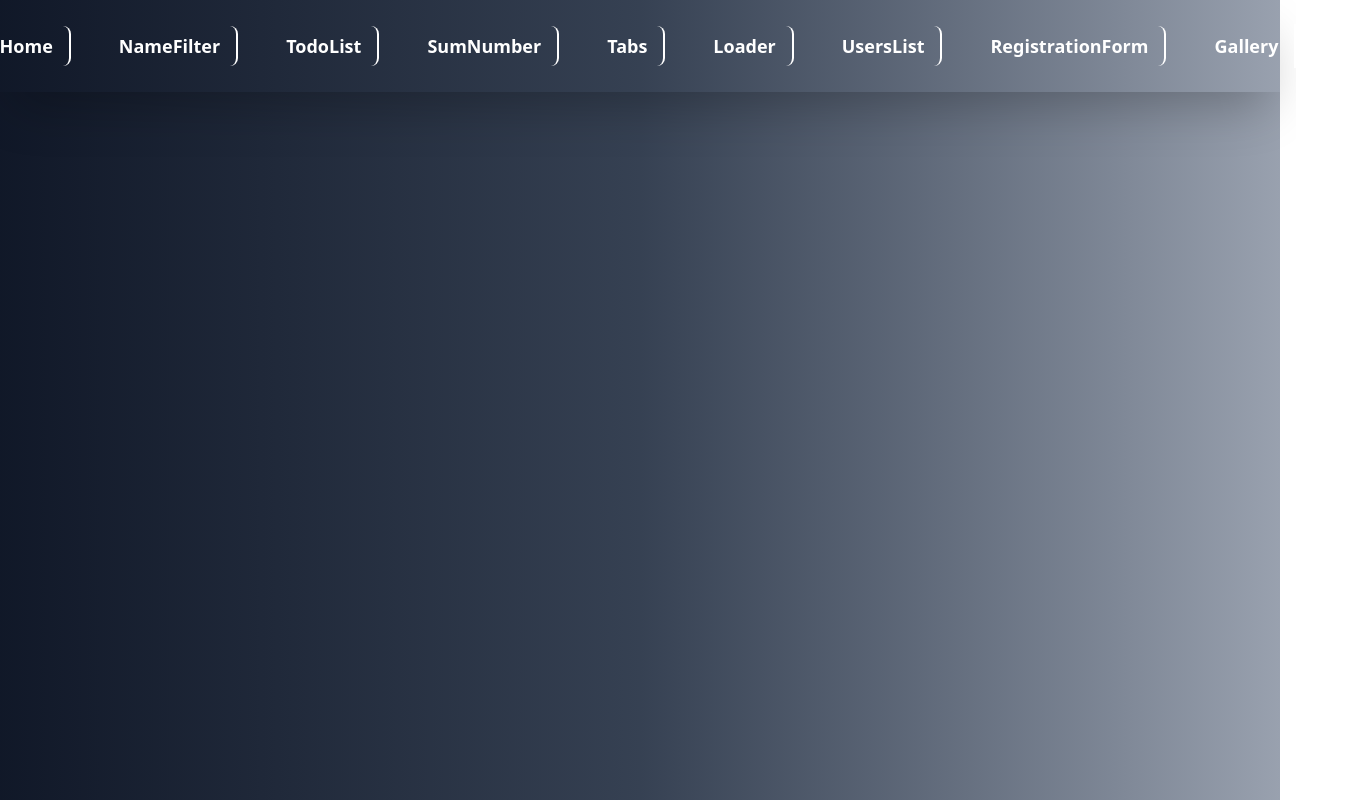
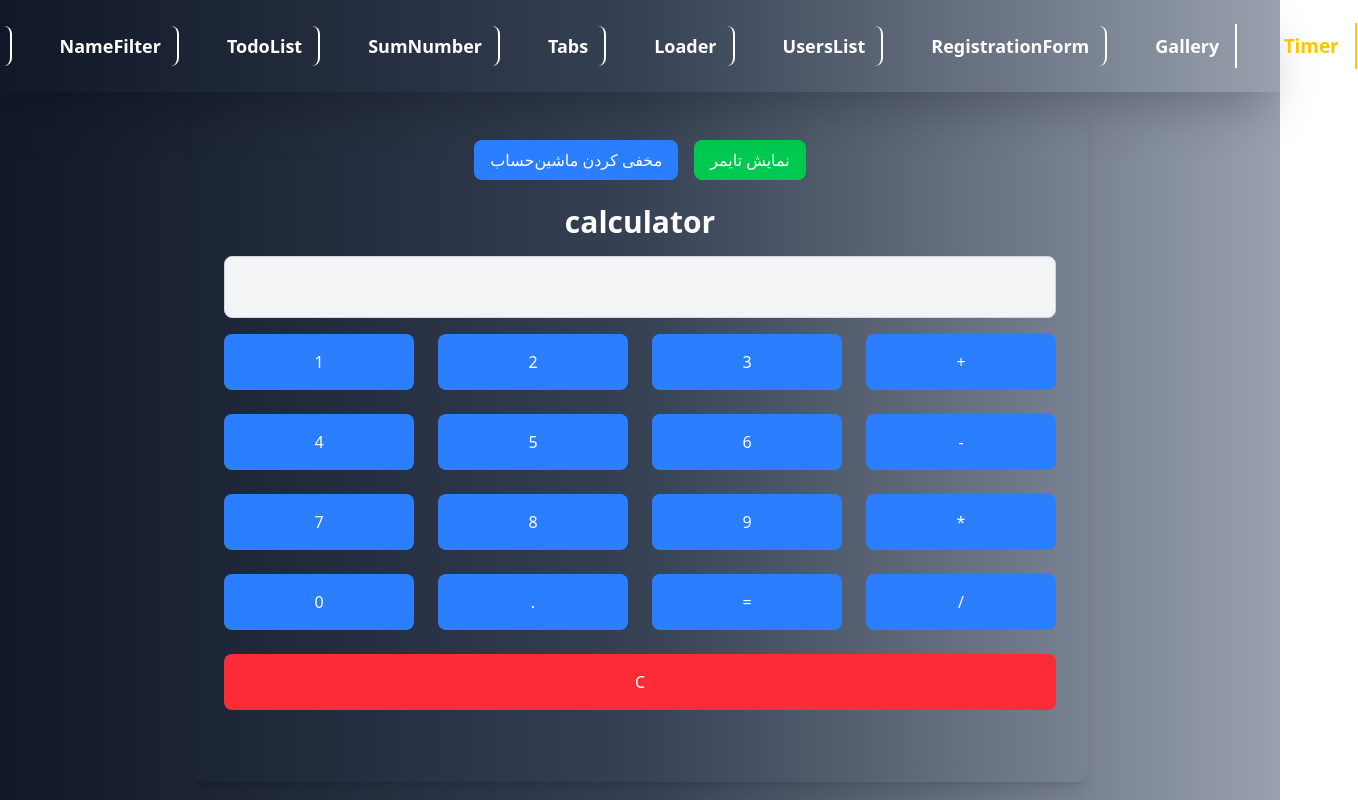
Before and after one commit to hamedmkm/Interview-Prep-Samples, a React (Vite) app: page /Time in a window 1280 px wide. Shown: the whole page, 1358 px wide, since content can reach past the window. Built offline with nearby package versions, Linux system fonts and the light colour scheme.

Commit message:
timer and calculator

```diff
--- a/src/App/App.jsx
+++ b/src/App/App.jsx
@@ -9,6 +9,10 @@ import Loader from "../Pages/Loader/Loader";
 import UsersList from "../Pages/GetAPi/GetAPIUserList";
 import RegistrationForm from "../Pages/RegisterisionEmail/RegisterisionEmail";
 import ImageGallery from "../Pages/GetGallaryAPI/ImageGallery";
+import Time from "../Pages/Time/Time";
+
+
+
 
 const App = () => {
   return (
@@ -26,6 +30,7 @@ const App = () => {
           <Route path="/UsersList" element={<UsersList />} />
           <Route path="/RegistrationForm" element={<RegistrationForm />} />
           <Route path="/ImageGallery" element={<ImageGallery />} />
+          <Route path="/Time" element={<Time />} />
         </Routes>
       </div>
     </Router>
--- a/src/Pages/GetGallaryAPI/ImageGallery.jsx
+++ b/src/Pages/GetGallaryAPI/ImageGallery.jsx
@@ -32,7 +32,7 @@ const ImageGallery = () => {
   return (
     <div className="container mx-auto p-6">
 
-      <div className="grid grid-cols-1 sm:grid-cols-2 md:grid-cols-3 lg:grid-cols-4 gap-6">
+      <div className="grid grid-cols-2 sm:grid-cols-2 md:grid-cols-3 lg:grid-cols-4 gap-6">
         {images.map((image) => (
           <div
             key={image.id}
--- a/src/Pages/NavBar/NavBar.jsx
+++ b/src/Pages/NavBar/NavBar.jsx
@@ -143,6 +143,21 @@ const Navbar = () => {
             Gallery
           </NavLink>
         </li>
+        <li>
+              <NavLink
+                to="/Time"
+                onClick={closeMenu}
+                className={({ isActive }) =>
+                  `text-white font-semibold text-lg px-4 py-2 block transition duration-300 ease-in-out transform ${
+                    isActive
+                      ? "text-yellow-400 scale-105 border-r-2"
+                      : "hover:text-yellow-400 hover:scale-105 border-r-2"
+                  }`
+                }
+              >
+                Timer
+              </NavLink>
+            </li>
       </ul>
 
       {/* Mobile Menu */}
@@ -299,9 +314,26 @@ const Navbar = () => {
                 ImageGallery
               </NavLink>
             </li>
+            <li>
+              <NavLink
+                to="/Time"
+                onClick={closeMenu}
+                className={({ isActive }) =>
+                  `text-white font-semibold text-lg px-4 py-2 block transition duration-300 ease-in-out transform ${
+                    isActive
+                      ? "text-yellow-400 scale-105 border-r-2"
+                      : "hover:text-yellow-400 hover:scale-105 border-r-2"
+                  }`
+                }
+              >
+                Timer
+              </NavLink>
+            </li>
+
           </ul>
         )}
       </div>
+
     </nav>
   );
 };
--- /dev/null
+++ b/src/Pages/Time/Time.jsx
@@ -0,0 +1,130 @@
+import React, { useState, useEffect } from 'react';
+
+const Time = () => {
+  // وضعیت‌های ماشین‌حساب
+  const [input, setInput] = useState('');
+  const [result, setResult] = useState(null);
+
+  // وضعیت‌های تایمر
+  const [timeLeft, setTimeLeft] = useState(0);
+  const [isRunning, setIsRunning] = useState(false);
+
+  // وضعیت نمایش ماشین‌حساب و تایمر
+  const [showCalculator, setShowCalculator] = useState(true);
+  const [showTimer, setShowTimer] = useState(false);
+
+  // مدیریت ورودی ماشین‌حساب
+  const handleButtonClick = (value) => {
+    setInput((prevInput) => prevInput + value);
+  };
+
+  const handleClear = () => {
+    setInput('');
+    setResult(null);
+  };
+
+  const handleCalculate = () => {
+    try {
+      setResult(eval(input));
+    } catch (error) {
+      setResult('خطا');
+    }
+  };
+
+  // مدیریت تایمر
+  const handleStartTimer = (seconds) => {
+    setTimeLeft(seconds);
+    setIsRunning(true);
+  };
+
+  useEffect(() => {
+    let interval;
+    if (isRunning && timeLeft > 0) {
+      interval = setInterval(() => {
+        setTimeLeft((prevTime) => prevTime - 1);
+      }, 1000);
+    } else if (timeLeft === 0) {
+      setIsRunning(false);
+      alert('زمان تمام شد!');
+    }
+    return () => clearInterval(interval);
+  }, [isRunning, timeLeft]);
+
+  return (
+    <div className="max-w-4xl mx-auto p-8 w-[90%]  rounded-xl shadow-lg">
+      {/* دکمه‌های نمایش/مخفی کردن ماشین‌حساب و تایمر */}
+      <div className="mb-6 text-center">
+        <button
+          onClick={() => setShowCalculator((prev) => !prev)}
+          className="py-2 px-4 bg-blue-500 text-white rounded-lg hover:bg-blue-600 transition duration-300 mx-2"
+        >
+          {showCalculator ? 'مخفی کردن ماشین‌حساب' : 'نمایش ماشین‌حساب'}
+        </button>
+        <button
+          onClick={() => setShowTimer((prev) => !prev)}
+          className="py-2 px-4 bg-green-500 text-white rounded-lg hover:bg-green-600 transition duration-300 mx-2"
+        >
+          {showTimer ? 'مخفی کردن تایمر' : 'نمایش تایمر'}
+        </button>
+      </div>
+
+      {/* نمایش ماشین‌حساب */}
+      {showCalculator && (
+        <div className="mb-10">
+          <h2 className="text-3xl font-semibold text-center text-white mb-4">calculator</h2>
+          <input
+            type="text"
+            value={input}
+            readOnly
+            className="w-full p-4 text-xl text-right bg-gray-100 rounded-lg border border-gray-300 mb-4 focus:outline-none focus:ring-2 focus:ring-blue-400"
+          />
+          <div className="grid grid-cols-4 gap-6 mb-6">
+            {['1', '2', '3', '+', '4', '5', '6', '-', '7', '8', '9', '*', '0', '.', '=', '/'].map((btn) => (
+              <button
+                key={btn}
+                onClick={() => btn === '=' ? handleCalculate() : handleButtonClick(btn)}
+                className="py-4 px-6 bg-blue-500 text-white rounded-lg hover:bg-blue-600 transition duration-300"
+              >
+                {btn}
+              </button>
+            ))}
+            <button
+              onClick={handleClear}
+              className="col-span-4 py-4 bg-red-500 text-white rounded-lg hover:bg-red-600 transition duration-300"
+            >
+            C
+            </button>
+          </div>
+          {result !== null && <div className="mt-4 text-center text-xl font-bold text-gray-800">result: {result}</div>}
+        </div>
+      )}
+
+      {/* نمایش تایمر */}
+      {showTimer && (
+        <div>
+          <h2 className="text-3xl font-semibold text-center text-gray-800 mb-6">تایمر معکوس</h2>
+          <div className="flex justify-center space-x-6 mb-6">
+            {[10, 30, 60].map((time) => (
+              <button
+                key={time}
+                onClick={() => handleStartTimer(time)}
+                className="py-3 px-6 bg-green-500 text-white rounded-lg hover:bg-green-600 transition duration-300"
+              >
+                {time} ثانیه
+              </button>
+            ))}
+          </div>
+          <div className="text-center text-xl">
+            {isRunning ? (
+              <span className="text-green-600">زمان باقی‌مانده: {timeLeft} ثانیه</span>
+            ) : (
+              <span className="text-red-600">تایمر متوقف است</span>
+            )}
+          </div>
+        </div>
+      )}
+    </div>
+  );
+};
+
+export default Time;
--- a/src/main.jsx
+++ b/src/main.jsx
@@ -2,9 +2,9 @@ import { StrictMode } from "react";
 import { createRoot } from "react-dom/client";
 import "./index.css";
 import App from "./App/App"
-
+import { BrowserRouter } from 'react-router-dom';
 createRoot(document.getElementById("root")).render(
-  <StrictMode>
+  <>
     <App />
-  </StrictMode>
+  </>
 );
```
